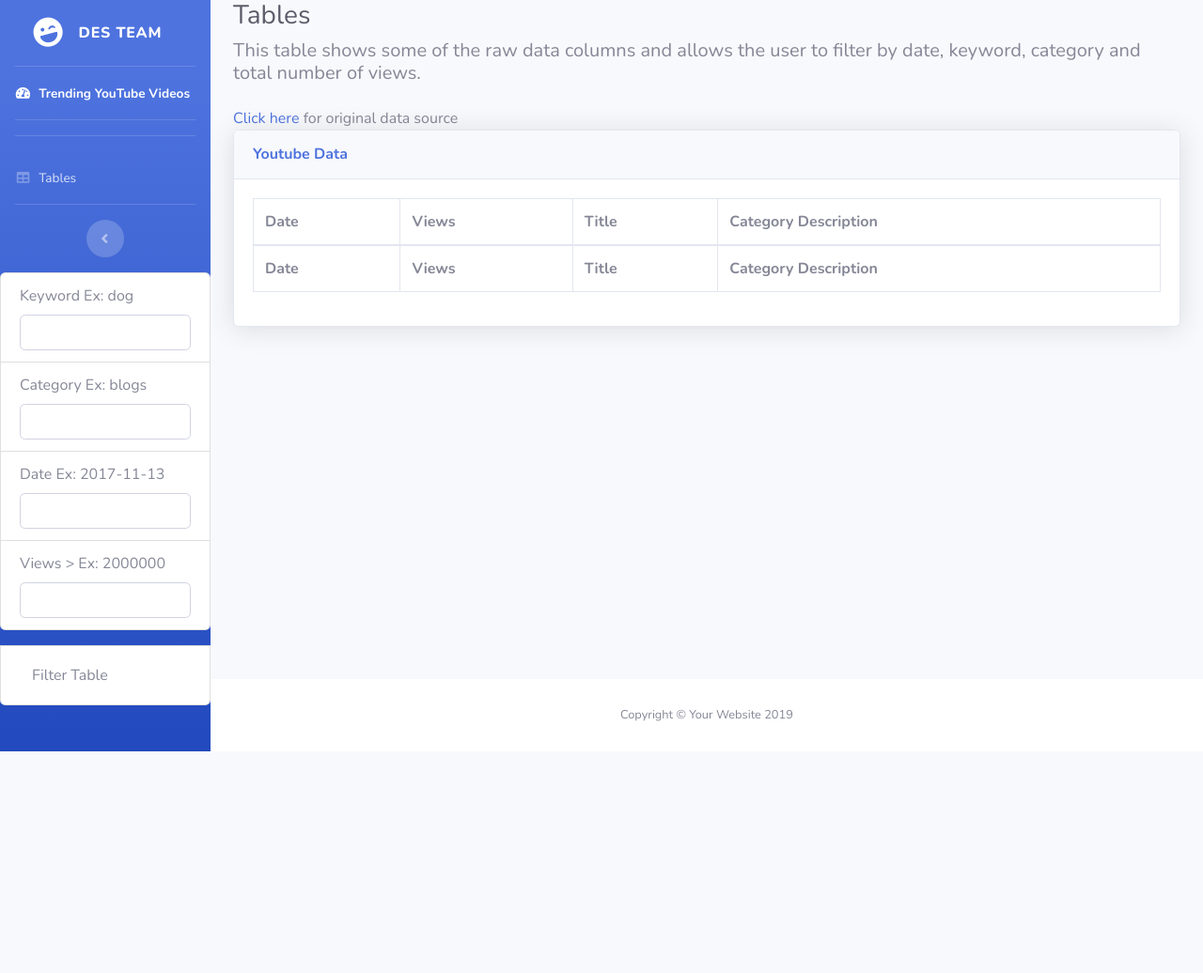
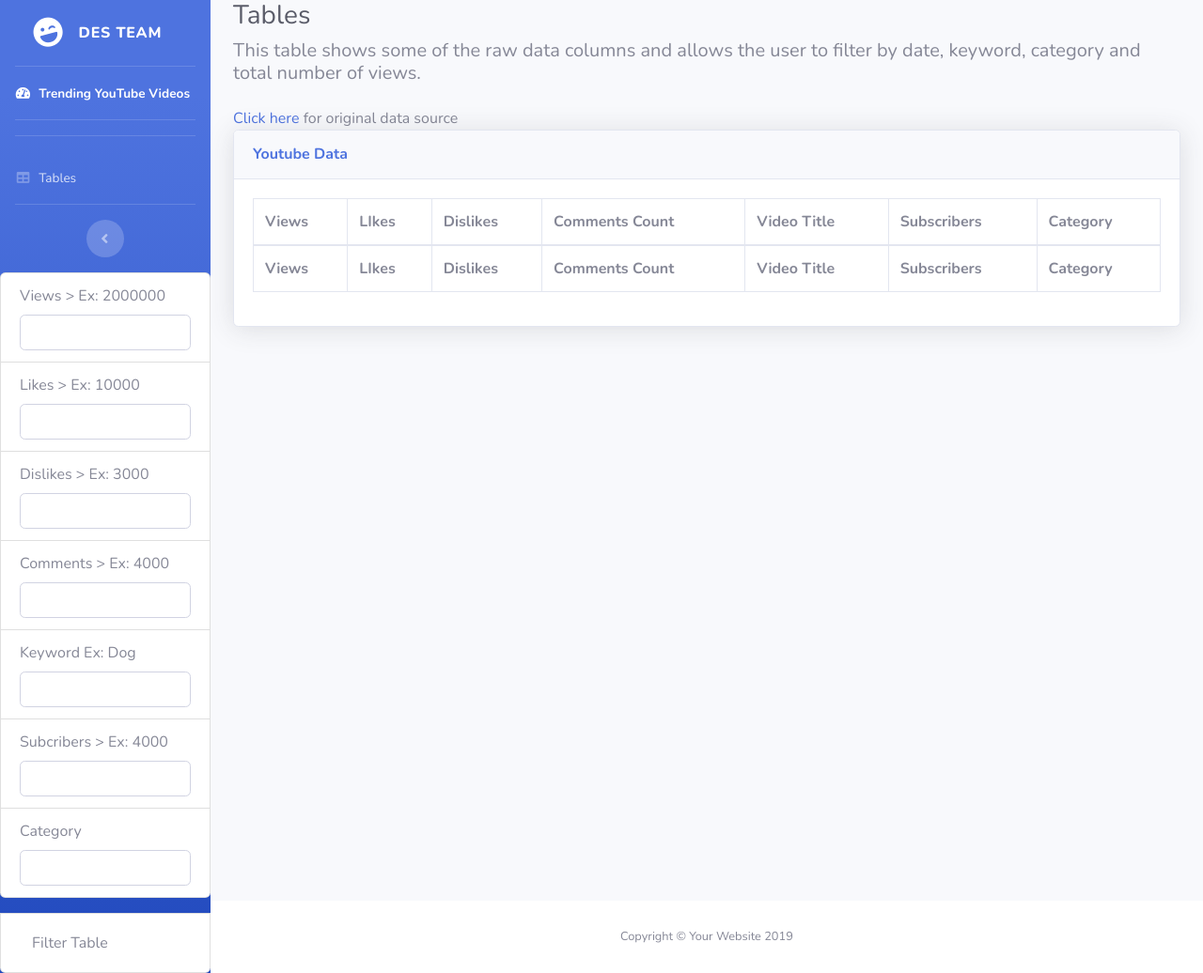
Before and after one commit to deedeeshaw/youtube-engagement, a Flask app: template templates/tables.html in a window 1280 px wide. Shown: the whole page at 94% size. Before the commit the page ends 800 px from the top, so only its background shows below. Run offline with Flask 2, Linux system fonts and the light colour scheme; the template is opened without the code that fills it, so the values that code supplies are empty.

Commit message:
table and table.js modified

```diff
--- a/config.py
+++ b/config.py
@@ -1 +1 @@
-config = "Eye@m5mart"
+config = "Artage0306"
--- a/static/js/read_table.js
+++ b/static/js/read_table.js
@@ -4,7 +4,9 @@ d3.json("../static/data/youtubejs.json").then(function (data) {
     data.forEach(function (youtube) {
         var row = tbody.append("tr");
         Object.entries(youtube).forEach(function ([key, value]) {
-            if ([key] == "title" || [key] == "category_desc" || [key] == "publish_date" || [key] == "views") {
+            var column_list = ["views", "likes", "dislikes", "comment_count", "title", "subscriber", "category_desc"];
+            var column = column_list.indexOf(key);
+            if (column >= 0) {
                 var cell = tbody.append("td");
                 cell.text(value);
             }
@@ -23,35 +25,40 @@ d3.json("../static/data/youtubejs.json").then(function (data) {
         // clear the table
         d3.select("tbody").selectAll("*").remove();
 
+        // get the views value from input
+        var views = d3.select("#views");
+        var views_value = views.property("value");
+        console.log(views_value);
+
+        // get the views value from input
+        var likes = d3.select("#likes");
+        var likes_value = likes.property("value");
+        console.log(likes_value);
+
+        // get the views value from input
+        var dislikes = d3.select("#dislikes");
+        var dislikes_value = dislikes.property("value");
+        console.log(dislikes_value);
+
+        // get the views value from input
+        var comments = d3.select("#comments");
+        var comments_value = comments.property("value");
+        console.log(comments_value);
+
         // get the title value from input
         var title = d3.select("#title");
         var title_value = title.property("value");
         console.log(title_value);
 
+        // get the date value from input
+        var subs = d3.select("#subs");
+        var subs_value = subs.property("value");
+        console.log(subs_value);
+
         // get the category value from input
         var category = d3.select("#category");
         var category_value = category.property("value");
         console.log(category_value);
-
-        // get the date value from input
-        var date = d3.select("#date");
-        var date_value = date.property("value");
-        console.log(date_value);
-
-        // get the views value from input
-        var views = d3.select("#views");
-        var views_value = views.property("value");
-        console.log(views_value);
-
-        // title filter
-        function titlefilter(copied_data) {
-            if (title_value != "") {
-                var index_of_string = copied_data["title"].toLowerCase().search(title_value);
-                return index_of_string > -1;
-            } else {
-                return true;
-            }
-        }
 
         //views filter
         function viewfilter(copied_data) {
@@ -62,17 +69,54 @@ d3.json("../static/data/youtubejs.json").then(function (data) {
             }
         }
 
-        //date filter
-        function datefilter(copied_data) {
-            if (date_value != "") {
-                return copied_data["publish_date"] == date_value;
+        //likes filter
+        function likesfilter(copied_data) {
+            if (likes_value != "") {
+                return copied_data["likes"] >= parseInt(likes_value);
+            } else {
+                return true;
+            }
+        }
+
+        //dislikes filter
+        function dislikesfilter(copied_data) {
+            if (dislikes_value != "") {
+                return copied_data["dislikes"] >= parseInt(dislikes_value);
+            } else {
+                return true;
+            }
+        }
+
+        //comments filter
+        function commentsfilter(copied_data) {
+            if (comments_value != "") {
+                return copied_data["comment_count"] >= parseInt(comments_value);
+            } else {
+                return true;
+            }
+        }
+
+        //title filter
+        function titlefilter(copied_data) {
+            if (title_value != "") {
+                var index_of_string = copied_data["title"].toLowerCase().search(title_value);
+                return index_of_string > -1;
+            } else {
+                return true;
+            }
+        }
+
+        //subscribers filter
+        function subsfilter(copied_data) {
+            if (subs_value != "") {
+                return copied_data["subscriber"] >= parseInt(subs_value);
             } else {
                 return true;
             }
         }
 
         //category filter
-        function catgoryfilter(copied_data) {
+        function categoryfilter(copied_data) {
             if (category_value != "") {
                 var index_of_string = copied_data["category_desc"].toLowerCase().search(category_value);
                 return index_of_string > -1;
@@ -83,17 +127,22 @@ d3.json("../static/data/youtubejs.json").then(function (data) {
 
         // get the filtered data
         var filtered_data = copied_data.
+            filter(viewfilter).
+            filter(likesfilter).
+            filter(dislikesfilter).
+            filter(commentsfilter).
             filter(titlefilter).
-            filter(viewfilter).
-            filter(datefilter).
-            filter(catgoryfilter);
+            filter(subsfilter).
+            filter(categoryfilter);
 
         // indert the filtered data into html
         var tbody = d3.select("tbody");
         filtered_data.forEach(function (data) {
             var row = tbody.append("tr");
             Object.entries(data).forEach(function ([key, value]) {
-                if ([key] == "title" || [key] == "category_desc" || [key] == "publish_date" || [key] == "views") {
+                var column_list = ["views", "likes", "dislikes", "comment_count", "title", "subscriber", "category_desc"];
+                var column = column_list.indexOf(key);
+                if (column >= 0) {
                     var cell = tbody.append("td");
                     cell.text(value);
                 }
--- a/templates/tables.html
+++ b/templates/tables.html
@@ -80,20 +80,32 @@
         <div class="form-group">
           <ul class="list-group" id="filters">
             <li class="filter list-group-item">
-              <label for="Title">Keyword Ex: dog</label>
+              <label for="Title">Views > Ex: 2000000</label>
+              <input class="form-control" id="views" type="text">
+            </li>
+            <li class="filter list-group-item">
+              <label for="category">Likes > Ex: 10000</label>
+              <input class="form-control" id="likes" type="text">
+            </li>
+            <li class="filter list-group-item">
+              <label for="date">Dislikes > Ex: 3000</label>
+              <input class="form-control" id="dislikes" type="text">
+            </li>
+            <li class="filter list-group-item">
+              <label for="views">Comments > Ex: 4000</label>
+              <input class="form-control" id="comments" type="text">
+            </li>
+            <li class="filter list-group-item">
+              <label for="views">Keyword Ex: Dog</label>
               <input class="form-control" id="title" type="text">
             </li>
             <li class="filter list-group-item">
-              <label for="category">Category Ex: blogs</label>
-              <input class="form-control" id="category" type="text">
+              <label for="views">Subcribers > Ex: 4000</label>
+              <input class="form-control" id="subs" type="text">
             </li>
             <li class="filter list-group-item">
-              <label for="date">Date Ex: 2017-11-13</label>
-              <input class="form-control" id="date" type="text">
-            </li>
-            <li class="filter list-group-item">
-              <label for="views">Views > Ex: 2000000</label>
-              <input class="form-control" id="views" type="text">
+              <label for="views">Category</label>
+              <input class="form-control" id="category" type="text">
             </li>
           </ul>
         </div>
@@ -119,7 +131,8 @@
           <h5 class="mb-4">This table shows some of the raw data columns and allows the user to filter by date, keyword,
             category and total number of views.</h5>
 
-          <a href="https://www.kaggle.com/sgonkaggle/youtube-trend-with-subscriber">Click here </a><a>for original data source</a>
+          <a href="https://www.kaggle.com/sgonkaggle/youtube-trend-with-subscriber">Click here </a><a>for original data
+            source</a>
 
           <!-- DataTales Example -->
           <div class="card shadow mb-4">
@@ -131,18 +144,24 @@
                 <table class="table table-bordered" id="dataTable" width="100%" cellspacing="0">
                   <thead>
                     <tr>
-                      <th>Date</th>
                       <th>Views</th>
-                      <th>Title</th>
-                      <th>Category Description</th>
+                      <th>LIkes</th>
+                      <th>Dislikes</th>
+                      <th>Comments Count</th>
+                      <th>Video Title</th>
+                      <th>Subscribers</th>
+                      <th>Category</th>
                     </tr>
                   </thead>
                   <tfoot>
                     <tr>
-                      <th>Date</th>
                       <th>Views</th>
-                      <th>Title</th>
-                      <th>Category Description</th>
+                      <th>LIkes</th>
+                      <th>Dislikes</th>
+                      <th>Comments Count</th>
+                      <th>Video Title</th>
+                      <th>Subscribers</th>
+                      <th>Category</th>
                     </tr>
                   </tfoot>
                   <tbody>
```
